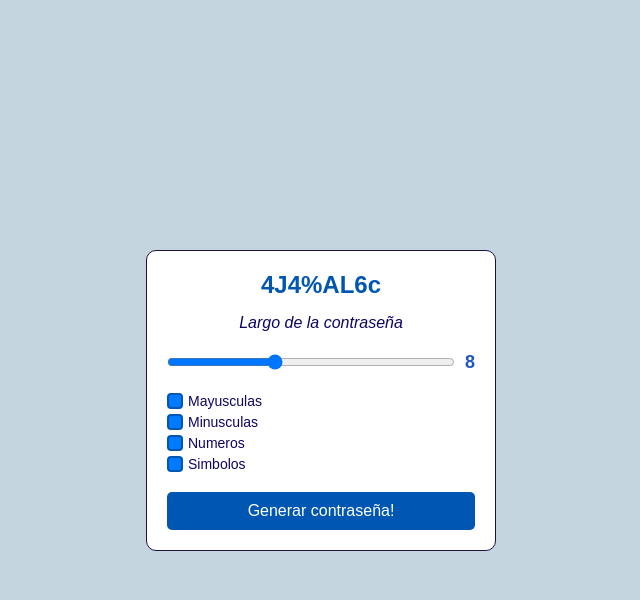
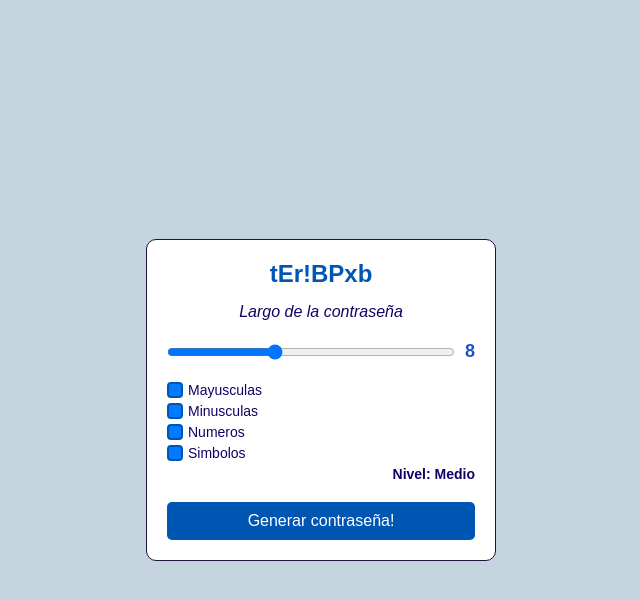
Before and after one commit to OmarRoano/JavaScript-desde-0, a plain HTML site: page practica_Contrasena/index.html in a window 1280 px wide. Both pictures are taken after a click on the button "Generar contraseña!". Shown: the whole page, without its empty margins (319-959 px from the left). Drawn offline with Linux system fonts and the light colour scheme.

Commit message:
Se agrega la funcion de nivel de contraseña

```diff
--- a/practica_Contrasena/index.html
+++ b/practica_Contrasena/index.html
@@ -31,6 +31,7 @@
                     <label>
                         <input type="checkbox" id="symbols" checked>Simbolos
                     </label>
+                    <span id="password-strength">Nivel: </span>
                 </div>
                 <button type="submit">Generar contraseña!</button>
             </form>
--- a/practica_Contrasena/script.js
+++ b/practica_Contrasena/script.js
@@ -3,45 +3,82 @@ const inputRange = rangeContainer.querySelector('input[type="range"]');
 const lengthCounter = rangeContainer.querySelector('h1');
 const generateBtn = document.querySelector('.generator form button');
 const passwordHeading = document.querySelector('.password-container h1');
+const passwordStrength = document.querySelector('#password-strength');
 
 const handleChange = () => {
     lengthCounter.textContent = inputRange.value;
 }
-const generatePassword = (passwordLength) =>{
+
+const calculatePasswordStrength = (password) => {
+    let strength = 0;
+
+    // Verificar la longitud de la contraseña
+    if (password.length >= 12) strength += 2;
+    else if (password.length >= 8) strength += 1;
+
+    // Verificar si contiene mayúsculas
+    if (/[A-Z]/.test(password)) strength += 1;
+
+    // Verificar si contiene minúsculas
+    if (/[a-z]/.test(password)) strength += 1;
+
+    // Verificar si contiene números
+    if (/[0-9]/.test(password)) strength += 1;
+
+    // Verificar si contiene símbolos
+    if (/[^A-Za-z0-9]/.test(password)) strength += 1;
+
+    return strength;
+}
+
+const getPasswordStrengthLabel = (strength) => {
+    if (strength <= 2) return 'Pobre';
+    if (strength <= 4) return 'Medio';
+    if (strength <= 5) return 'Fuerte';
+    return 'Muy Fuerte';
+}
+
+const generatePassword = (passwordLength) => {
     let result = '';
     let characters = '';
 
-    //obtener las opciones seleccionadas
+    // Obtener las opciones seleccionadas
     const useUppercase = document.querySelector('#uppercase').checked;
     const useLowercase = document.querySelector('#lowercase').checked;
     const useNumbers = document.querySelector('#numbers').checked;
     const useSymbol = document.querySelector('#symbols').checked;
 
-    if(useUppercase) characters += 'ALJCHSVLJH';
-    if(useLowercase) characters += 'kjbccsa';
-    if(useNumbers) characters += '0123456789';
-    if(useSymbol) characters += '!#$%&/';
+    if (useUppercase) characters += 'ABCDEFGHIJKLMNOPQRSTUVWXYZ';
+    if (useLowercase) characters += 'abcdefghijklmnopqrstuvwxyz';
+    if (useNumbers) characters += '0123456789';
+    if (useSymbol) characters += '!#$%&/';
 
-    if(characters === ''){
+    if (characters === '') {
         passwordHeading.textContent = 'Selecciona al menos una opcion';
         return '';
     }
 
-    for( let i = 0; i < passwordLength; i++ ){
-        result += characters.charAt(Math.floor(Math.random()*characters.length));
+    for (let i = 0; i < passwordLength; i++) {
+        result += characters.charAt(Math.floor(Math.random() * characters.length));
     }
+
+    // Calcular y mostrar el nivel de la contraseña
+    const strength = calculatePasswordStrength(result);
+    const strengthLabel = getPasswordStrengthLabel(strength);
+    passwordStrength.textContent = `Nivel: ${strengthLabel}`;
+
     return result;
 };
 
-//funcion para imprimir la contraseña
+// Función para imprimir la contraseña
 const PrintPassword = (event) => {
     event.preventDefault();
     const password = generatePassword(inputRange.value);
-    if(password){
+    if (password) {
         passwordHeading.textContent = password;
     }
 }
 
-//configuracion de los eventos
+// Configuración de los eventos
 inputRange.addEventListener('input', handleChange);
 generateBtn.addEventListener('click', PrintPassword);
--- a/practica_Contrasena/style.css
+++ b/practica_Contrasena/style.css
@@ -34,8 +34,8 @@ body {
     gap: 20px;
 }
 
-#mensaje{
-    font-style:italic;
+#mensaje {
+    font-style: italic;
     color: #0e0465;
 }
 
@@ -53,7 +53,6 @@ body {
 .range-container h1 {
     font-size: 18px;
     color: #1d55c4;
-
 }
 
 .options {
@@ -69,6 +68,14 @@ body {
     gap: 5px;
     font-size: 14px;
     color: #0e0465;
+}
+
+#password-strength {
+    font-size: 14px;
+    color: #0e0465;
+    font-weight: bold;
+    margin-left: auto; /* Mueve el elemento a la derecha */
+    align-self: flex-end; /* Alinea verticalmente al final */
 }
 
 button {
@@ -95,7 +102,6 @@ input[type="checkbox"] {
     border-radius: 4px;
     cursor: pointer;
     position: relative;
-    transition: background 0.2s, border 0.2s;
 }
 
 input[type="checkbox"]:checked {
```
